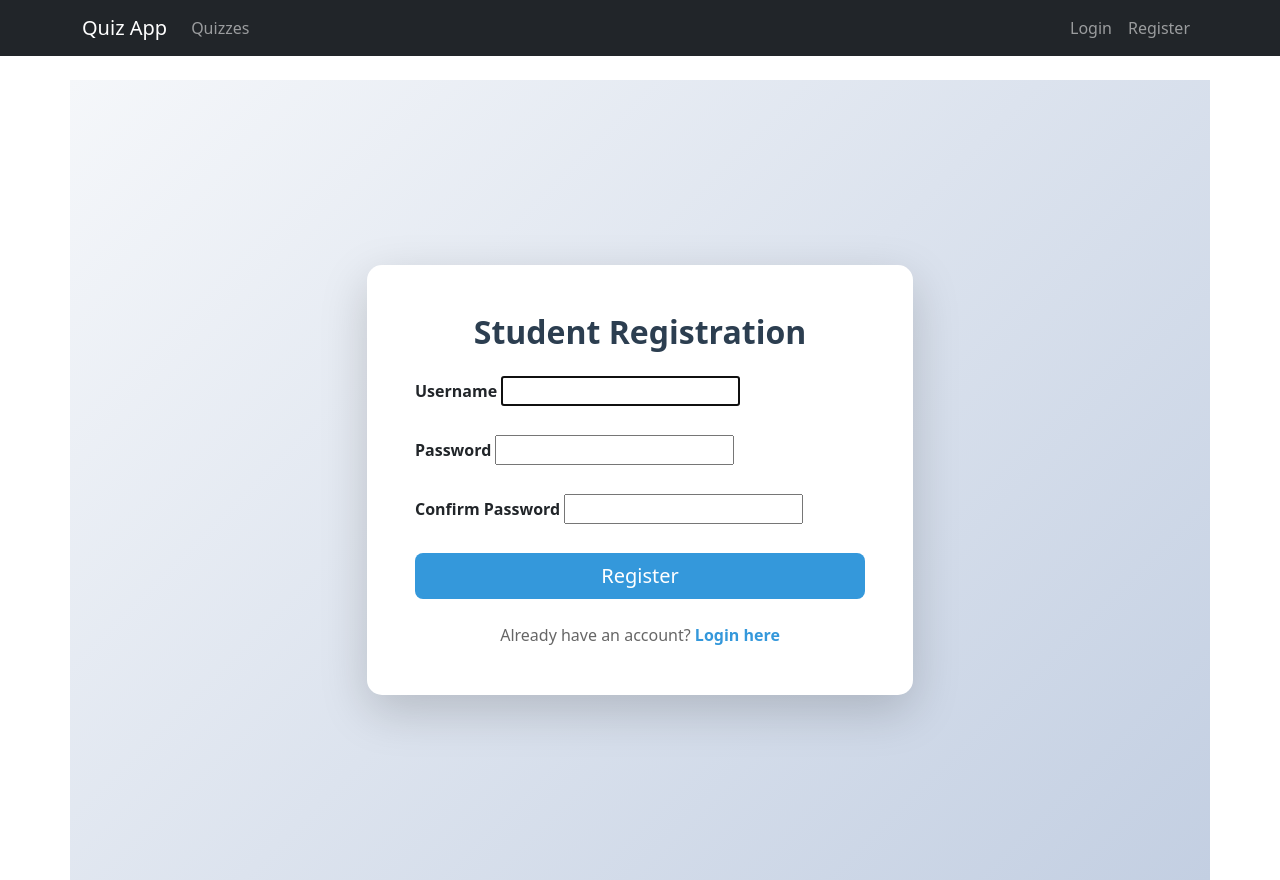
After one commit to nazmulch11/django-quiz-app, a Django app: page /register/ in a window 1280 px wide. The commit adds this page. Run offline with Django 5.2, Linux system fonts and the light colour scheme.

Commit message:
full project with login registration

```diff
--- a/quiz/templates/master.html
+++ b/quiz/templates/master.html
@@ -22,13 +22,39 @@
           <span class="navbar-toggler-icon"></span>
         </button>
         <div class="collapse navbar-collapse" id="navbarNav">
-          <ul class="navbar-nav">
+          <ul class="navbar-nav me-auto">
             <li class="nav-item">
               <a class="nav-link" href="{% url 'quiz_list' %}">Quizzes</a>
             </li>
-
           </ul>
-
+          <ul class="navbar-nav">
+            {% if user.is_authenticated %}
+            <li class="nav-item">
+              <form
+                method="post"
+                action="{% url 'logout' %}"
+                class="nav-link"
+                style="margin: 0; padding: 0"
+              >
+                {% csrf_token %}
+                <button
+                  type="submit"
+                  class="btn nav-link"
+                  style="background: none; border: none"
+                >
+                  Logout
+                </button>
+              </form>
+            </li>
+            {% else %}
+            <li class="nav-item">
+              <a class="nav-link" href="{% url 'login' %}">Login</a>
+            </li>
+            <li class="nav-item">
+              <a class="nav-link" href="{% url 'register' %}">Register</a>
+            </li>
+            {% endif %}
+          </ul>
         </div>
       </div>
     </nav>
--- /dev/null
+++ b/quiz/templates/registration/register.html
@@ -0,0 +1,112 @@
+{% extends 'master.html' %}
+{% block title %}Register{% endblock %}
+{% block content %}
+<div
+  class="row justify-content-center min-vh-100 align-items-center"
+  style="background: linear-gradient(135deg, #f5f7fa 0%, #c3cfe2 100%)"
+>
+  <div class="col-md-6">
+    <div class="card shadow-lg" style="border-radius: 15px; border: none">
+      <div class="card-body p-5">
+        <h2
+          class="card-title text-center mb-4"
+          style="color: #2c3e50; font-weight: 700"
+        >
+          Student Registration
+        </h2>
+
+        <form method="post">
+          {% csrf_token %} {% if form.errors %}
+          <div
+            class="alert alert-danger alert-dismissible fade show"
+            role="alert"
+          >
+            Please correct the errors below.
+            <button
+              type="button"
+              class="btn-close"
+              data-bs-dismiss="alert"
+              aria-label="Close"
+            ></button>
+          </div>
+          {% endif %}
+
+          <div class="mb-4">
+            <label for="id_username" class="form-label" style="font-weight: 600"
+              >Username</label
+            >
+            {{ form.username }} {% if form.username.errors %}
+            <div class="text-danger mt-1">{{ form.username.errors }}</div>
+            {% endif %}
+          </div>
+
+          <div class="mb-4">
+            <label
+              for="id_password1"
+              class="form-label"
+              style="font-weight: 600"
+              >Password</label
+            >
+            {{ form.password1 }} {% if form.password1.errors %}
+            <div class="text-danger mt-1">{{ form.password1.errors }}</div>
+            {% endif %}
+          </div>
+
+          <div class="mb-4">
+            <label
+              for="id_password2"
+              class="form-label"
+              style="font-weight: 600"
+              >Confirm Password</label
+            >
+            {{ form.password2 }} {% if form.password2.errors %}
+            <div class="text-danger mt-1">{{ form.password2.errors }}</div>
+            {% endif %}
+          </div>
+
+          <div class="d-grid gap-2">
+            <button
+              type="submit"
+              class="btn btn-primary btn-lg"
+              style="background: #3498db; border: none; transition: all 0.3s"
+            >
+              Register
+            </button>
+          </div>
+        </form>
+
+        <div class="text-center mt-4">
+          <p class="mb-0" style="color: #666">
+            Already have an account?
+            <a
+              href="{% url 'login' %}"
+              style="color: #3498db; text-decoration: none; font-weight: 600"
+              >Login here</a
+            >
+          </p>
+        </div>
+      </div>
+    </div>
+  </div>
+</div>
+
+<style>
+  .form-control:focus {
+    border-color: #3498db;
+    box-shadow: 0 0 0 0.2rem rgba(52, 152, 219, 0.25);
+  }
+
+  .btn-primary:hover {
+    background: #2980b9 !important;
+    transform: translateY(-1px);
+  }
+
+  .card {
+    transition: all 0.3s ease;
+  }
+
+  .card:hover {
+    transform: translateY(-5px);
+  }
+</style>
+{% endblock %}
--- a/quiz/templates/user_progress.html
+++ b/quiz/templates/user_progress.html
@@ -1,5 +1,6 @@
-{% extends 'master.html' %} {% block title %}My Progress{% endblock %} {% block
-content %}
+{% extends 'master.html' %}
+{% block title %}My Progress{% endblock %}
+{% block content %}
 <h1 class="mb-4">My Progress</h1>
 
 <div class="card mb-4">
--- a/quiz/urls.py
+++ b/quiz/urls.py
@@ -1,27 +1,10 @@
-"""
-URL configuration for quizproject project.
-
-The `urlpatterns` list routes URLs to views. For more information please see:
-    https://docs.djangoproject.com/en/5.1/topics/http/urls/
-Examples:
-Function views
-    1. Add an import:  from my_app import views
-    2. Add a URL to urlpatterns:  path('', views.home, name='home')
-Class-based views
-    1. Add an import:  from other_app.views import Home
-    2. Add a URL to urlpatterns:  path('', Home.as_view(), name='home')
-Including another URLconf
-    1. Import the include() function: from django.urls import include, path
-    2. Add a URL to urlpatterns:  path('blog/', include('blog.urls'))
-"""
-from django.contrib import admin
-from django.urls import path, include
+from django.urls import path
 from . import views
 
 urlpatterns = [
-    path('', views.quiz_list, name='quiz_list'),
-    # path('quiz/<int:quiz_id>/', views.quiz_detail, name='quiz_detail'),
-    # path('quiz/<int:quiz_id>/submit/', views.submit_quiz, name='submit_quiz'),
-    # path('results/<int:submission_id>/', views.quiz_results, name='quiz_results'),
-    # path('progress/', views.user_progress, name='user_progress'),
+    path('register/', views.RegisterView.as_view(), name='register'),
+    path('', views.QuizListView.as_view(), name='quiz_list'),
+    path('quiz/<int:quiz_id>/', views.QuizDetailView.as_view(), name='quiz_detail'),
+    path('quiz/<int:quiz_id>/submit/', views.SubmitQuizView.as_view(), name='submit_quiz'),
+    path('results/<int:submission_id>/', views.QuizResultsView.as_view(), name='quiz_results'),
 ]
--- a/quiz/views.py
+++ b/quiz/views.py
@@ -1,16 +1,96 @@
 from django.shortcuts import render, get_object_or_404, redirect
-from django.contrib.auth.decorators import login_required
+from django.contrib.auth.mixins import LoginRequiredMixin
 from django.contrib import messages
-from .models import QuestionSet
+from django.utils import timezone
+from django.contrib.auth.forms import UserCreationForm
+from django.contrib.auth import login
+from django.views.generic import ListView, DetailView, FormView, View
+from django.urls import reverse_lazy
+from .models import QuestionSet, Question, Option, AnswerSubmission, Result
 from django.db.models import Count, Avg
 
-# Create your views here.
+class RegisterView(FormView):
+    template_name = 'registration/register.html'
+    form_class = UserCreationForm
+    success_url = reverse_lazy('quiz_list')
 
-# def index(request):
-#     return render(request, 'quiz_show.html')
+    def form_valid(self, form):
+        user = form.save()
+        login(self.request, user)
+        return super().form_valid(form)
 
-def quiz_list(request):
-    """Display a list of all available quizzes"""
-    quizzes = QuestionSet.objects.annotate()
-    print(quizzes)
-    return render(request, 'quiz_list.html', {'quizzes': quizzes})
+class QuizListView(LoginRequiredMixin, ListView):
+    model = QuestionSet
+    template_name = 'quiz_list.html'
+    context_object_name = 'quizzes'
+
+class QuizDetailView(LoginRequiredMixin, DetailView):
+    model = QuestionSet
+    template_name = 'quiz_show.html'
+    context_object_name = 'quiz'
+    pk_url_kwarg = 'quiz_id'
+
+    def get_context_data(self, **kwargs):
+        context = super().get_context_data(**kwargs)
+        context['questions'] = Question.objects.filter(quizset=self.object)
+        return context
+
+    def dispatch(self, request, *args, **kwargs):
+        quiz = self.get_object()
+        existing_result = Result.objects.filter(quizset=quiz, user=request.user).first()
+        if existing_result:
+            messages.warning(request, 'You have already attempted this quiz.')
+            return redirect('quiz_results', submission_id=existing_result.id)
+        return super().dispatch(request, *args, **kwargs)
+
+class SubmitQuizView(LoginRequiredMixin, View):
+    def post(self, request, quiz_id):
+        quiz = get_object_or_404(QuestionSet, pk=quiz_id)
+        questions = Question.objects.filter(quizset=quiz)
+        total_score = 0
+
+        for question in questions:
+            selected_option_id = request.POST.get(f'question_{question.id}')
+            if selected_option_id:
+                selected_option = get_object_or_404(Option, pk=selected_option_id)
+
+                submission = AnswerSubmission.objects.create(
+                    question=question,
+                    option=selected_option,
+                    user=request.user,
+                    submitted_time=timezone.now()
+                )
+
+                if selected_option.is_correct:
+                    total_score += question.points
+                else:
+                    total_score -= question.negative_points
+
+        result = Result.objects.create(
+            quizset=quiz,
+            user=request.user,
+            score=total_score,
+            submitted_time=timezone.now()
+        )
+
+        return redirect('quiz_results', submission_id=result.id)
+
+    def get(self, request, quiz_id):
+        return redirect('quiz_detail', quiz_id=quiz_id)
+
+class QuizResultsView(LoginRequiredMixin, DetailView):
+    model = Result
+    template_name = 'quiz_results.html'
+    context_object_name = 'result'
+    pk_url_kwarg = 'submission_id'
+
+    def get_queryset(self):
+        return super().get_queryset().filter(user=self.request.user)
+
+    def get_context_data(self, **kwargs):
+        context = super().get_context_data(**kwargs)
+        context['submissions'] = AnswerSubmission.objects.filter(
+            user=self.request.user,
+            question__quizset=self.object.quizset
+        ).select_related('question', 'option')
+        return context
--- a/quizproject/settings.py
+++ b/quizproject/settings.py
@@ -122,3 +122,8 @@ STATIC_URL = 'static/'
 # https://docs.djangoproject.com/en/5.1/ref/settings/#default-auto-field
 
 DEFAULT_AUTO_FIELD = 'django.db.models.BigAutoField'
+
+# Authentication settings
+LOGIN_URL = 'login'
+LOGIN_REDIRECT_URL = 'quiz_list'
+LOGOUT_REDIRECT_URL = 'quiz_list'
--- a/quizproject/urls.py
+++ b/quizproject/urls.py
@@ -20,7 +20,7 @@ from django.contrib.auth import views as auth_views
 
 urlpatterns = [
     path('admin/', admin.site.urls),
-    path('quiz/', include('quiz.urls')),
-    # path('login/', auth_views.LoginView.as_view(template_name='registration/login.html'), name='login'),
-    # path('logout/', auth_views.LogoutView.as_view(next_page='quiz_list'), name='logout'),
+    path('', include('quiz.urls')),
+    path('accounts/login/', auth_views.LoginView.as_view(template_name='registration/login.html'), name='login'),
+    path('accounts/logout/', auth_views.LogoutView.as_view(next_page='quiz_list'), name='logout'),
 ]
```
Also changed, not shown: quiz/templates/quiz_list.html (+10 -3 lines), quiz/templates/quiz_results.html (+43 -25 lines), quiz/templates/quiz_show.html (+25 -11 lines), quiz/templates/registration/login.html (added, +49 -0 lines).
